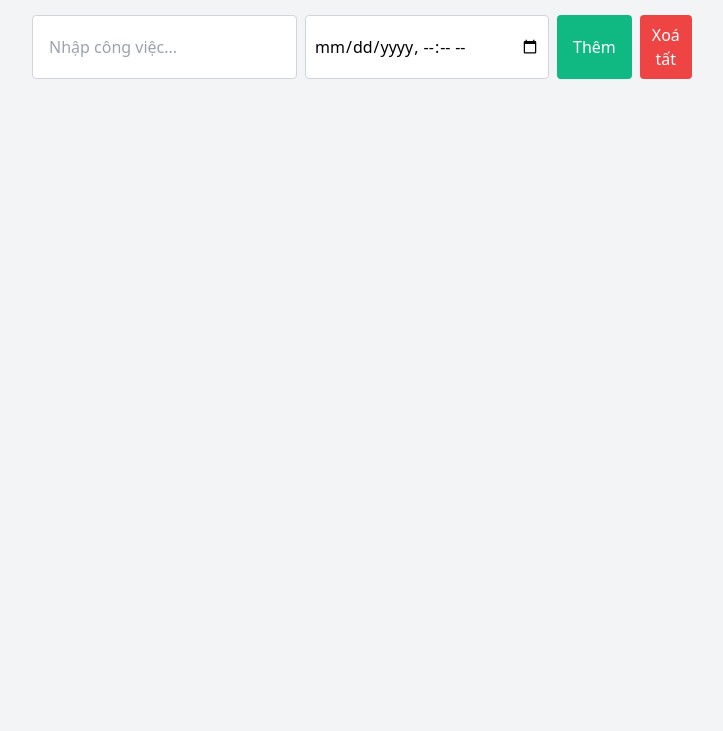
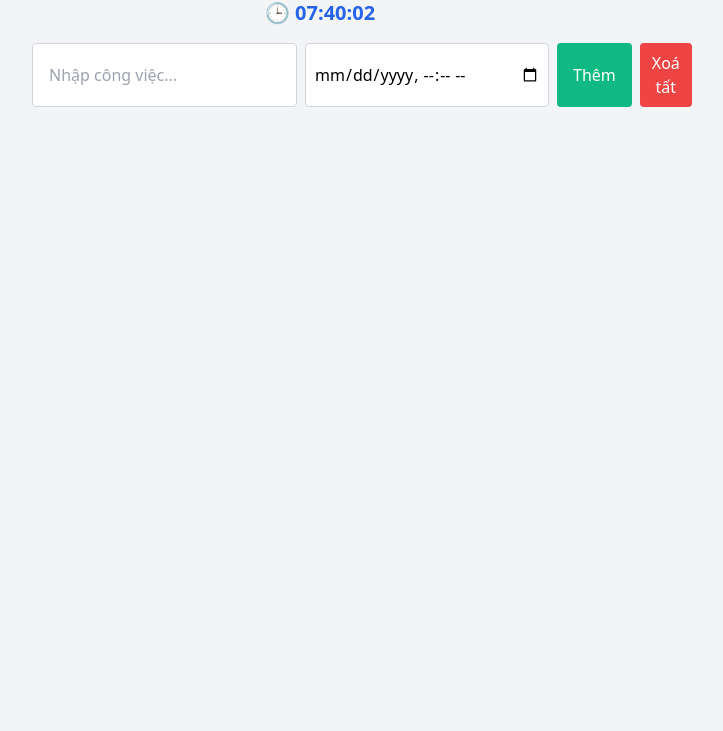
Before and after one commit to Skysky9569/Chill1, a plain HTML site: page index.html in a window 1280 px wide. Shown: the part 69-800 px from the top of the page, without its empty margins (320-1043 px from the left). Drawn offline with nearby package versions, Linux system fonts and the light colour scheme; no server answers.

Commit message:
Update index.html

```diff
--- a/index.html
+++ b/index.html
@@ -7,7 +7,10 @@
 </head>
 <body class="bg-gray-100 min-h-screen p-6">
   <div class="max-w-xl mx-auto">
-    <h1 class="text-3xl font-bold text-center mb-6">📋 Danh sách công việc</h1>
+    <h1 class="text-3xl font-bold text-center mb-2">📋 Danh sách công việc</h1>
+
+    <!-- 🔔 Đồng hồ -->
+    <div id="clock" class="text-center text-xl font-semibold text-blue-600 mb-4">🕒 --:--:--</div>
 
     <div class="flex gap-2 mb-4">
       <input id="task-input" type="text" placeholder="Nhập công việc..." class="flex-1 px-4 py-2 rounded border border-gray-300">
@@ -19,6 +22,23 @@
     <ul id="task-list" class="space-y-3"></ul>
   </div>
 
+  <!-- 🔁 Script chính -->
   <script src="app.js"></script>
+
+  <!-- 🕒 Script đồng hồ -->
+  <script>
+    function updateClock() {
+      const now = new Date();
+      const timeString = now.toLocaleTimeString("vi-VN", {
+        hour: "2-digit",
+        minute: "2-digit",
+        second: "2-digit"
+      });
+      document.getElementById("clock").textContent = `🕒 ${timeString}`;
+    }
+
+    setInterval(updateClock, 1000);
+    updateClock();
+  </script>
 </body>
 </html>
```
